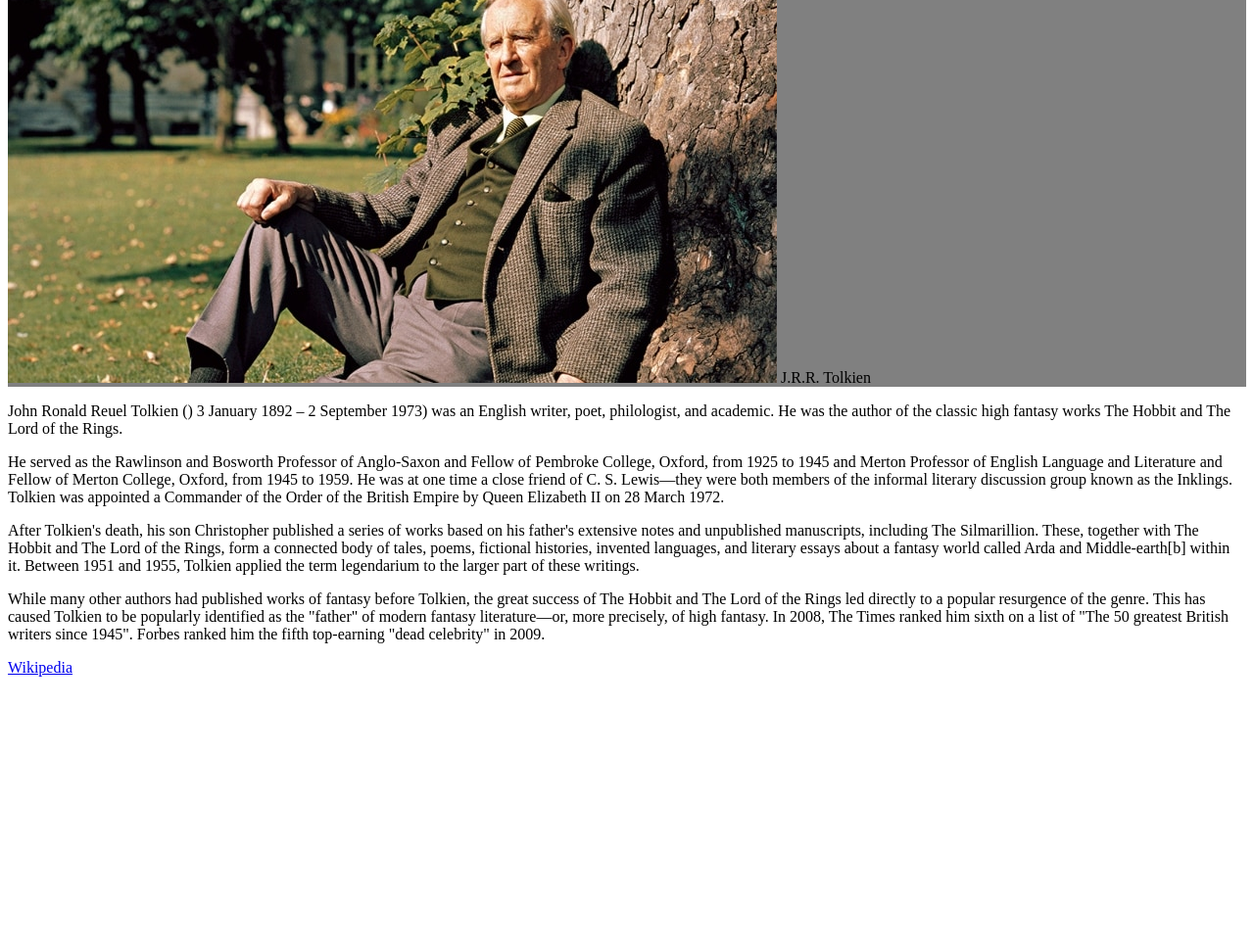
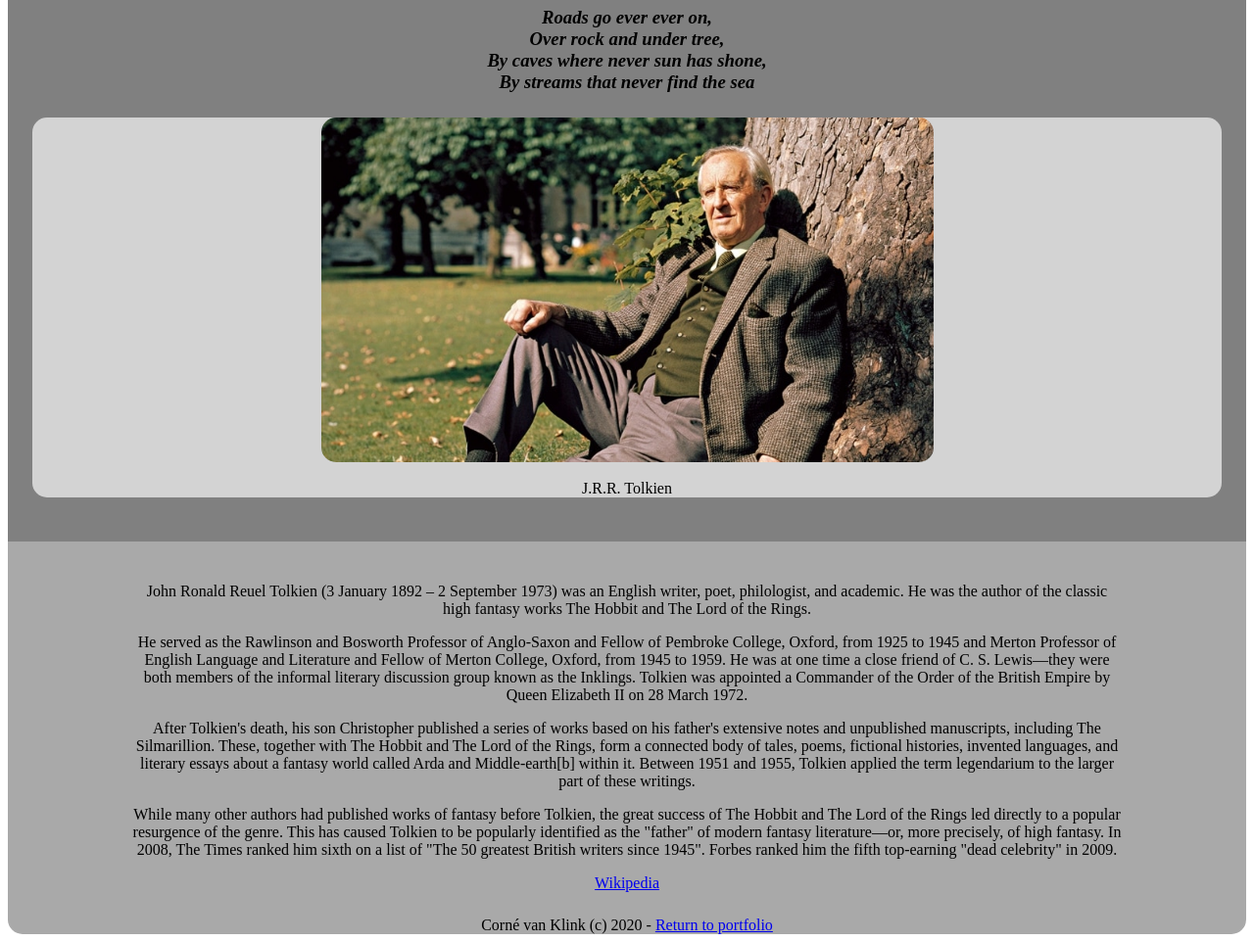
Before and after one commit to cornevanklink/portfolio, a plain HTML site: page pages/tribute.html in a window 1280 px wide. Shown: the part 131-1093 px from the top of the page at 98% size. Before the commit the page ends 830 px from the top, so only its background shows below. Drawn offline with Linux system fonts and the light colour scheme.

Commit message:
Added FreeCodeCamp testing scripts; Tribute passes

```diff
--- a/css/tribute.css
+++ b/css/tribute.css
@@ -1,3 +1,42 @@
 header {
     background-color: grey;
+    text-align: center;
+    padding: 50px 0px 20px 0px;
+    border-top-left-radius: 15px;
+    border-top-right-radius: 15px;
 }
+
+#main {
+    background-color: darkgray;
+    border-radius: 15px;
+}
+
+#img-div {
+    background-color: lightgray;
+    margin: 2%;
+    border-radius: 15px;
+    display: block;
+}
+
+#image {
+    width: 100%;
+    height: auto;
+    max-width: 625px;
+    margin-left: auto;
+    margin-right: auto;
+    display: block;
+    border-radius: 15px;
+}
+
+#subtitle {
+    font-style: italic;
+}
+
+#tribute-info {
+    text-align: center;
+    padding: 2% 10% 2% 10%;
+}
+
+footer {
+    text-align: center;
+}
--- a/pages/product_landing_page.html
+++ b/pages/product_landing_page.html
@@ -14,5 +14,7 @@
     <section></section>
 
     <footer></footer>
+
+<script src="https://cdn.freecodecamp.org/testable-projects-fcc/v1/bundle.js"></script>
 </body>
 </html>
--- a/pages/tribute.html
+++ b/pages/tribute.html
@@ -11,15 +11,20 @@
 <div id="main">
     <header>
         <h1 id="title">J.R.R. Tolkien</h1>
-        <h2></h2>
+        <h3 id="subtitle">
+            Roads go ever ever on,<br>
+            Over rock and under tree,<br>
+            By caves where never sun has shone,<br>
+            By streams that never find the sea
+        </h3>
 
         <div id="img-div">
-            <img id="image" src="../img/tolkien1.jpg" alt="J.R.R. Tolkien">
-            <caption id="img-caption">J.R.R. Tolkien</caption>
+            <img id="image" src="../img/tolkien1.jpg" alt="J.R.R. Tolkien"><br>
+            <div id="img-caption">J.R.R. Tolkien</div>
         </div>
     </header>
     <section id="tribute-info">
-        <p>John Ronald Reuel Tolkien () 3 January 1892 – 2 September 1973) was an English writer, poet, philologist, and academic. He was the author of the classic high fantasy works The Hobbit and The Lord of the Rings.</p>
+        <p>John Ronald Reuel Tolkien (3 January 1892 – 2 September 1973) was an English writer, poet, philologist, and academic. He was the author of the classic high fantasy works The Hobbit and The Lord of the Rings.</p>
 
         <p>He served as the Rawlinson and Bosworth Professor of Anglo-Saxon and Fellow of Pembroke College, Oxford, from 1925 to 1945 and Merton Professor of English Language and Literature and Fellow of Merton College, Oxford, from 1945 to 1959. He was at one time a close friend of C. S. Lewis—they were both members of the informal literary discussion group known as the Inklings. Tolkien was appointed a Commander of the Order of the British Empire by Queen Elizabeth II on 28 March 1972.</p>
 
@@ -30,7 +35,11 @@
         <a target="_blank" id="tribute-link" href="https://en.wikipedia.org/wiki/J._R._R._Tolkien">Wikipedia</a>
     </section>
 
-    <footer></footer>
+    <footer>
+        Corné van Klink (c) 2020 - <a href="../index.html">Return to portfolio</a>
+    </footer>
 </div>
+
+<script src="https://cdn.freecodecamp.org/testable-projects-fcc/v1/bundle.js"></script>
 </body>
 </html>
```
Also changed, not shown: pages/survey_form.html (+1 -0 lines), pages/technical_documentation_page.html (+1 -0 lines).
